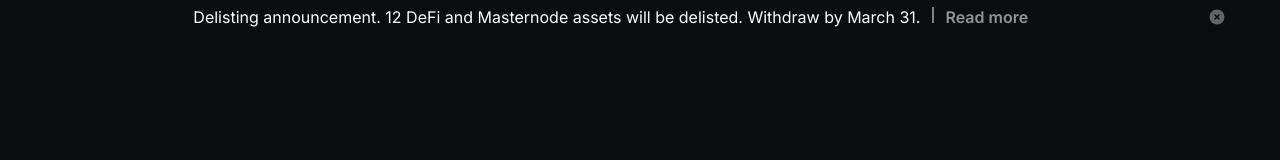
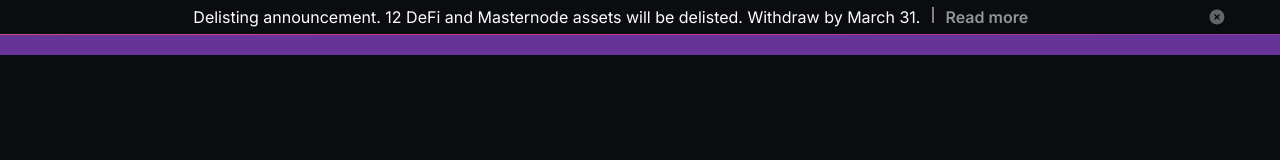
Before and after one commit to mihanahab5/Mikhail, a plain HTML site: page index.html in a window 1280 px wide. Drawn offline with Linux system fonts and the light colour scheme.

Commit message:
alert v3

```diff
--- a/css/header.css
+++ b/css/header.css
@@ -1,22 +1,19 @@
-.alert {
+.alert{
     transition: all .6s ease-out;
     overflow: hidden;
-    min-height: all .1000px;
+    max-height: 1000px;
 }
-
-.alert_wrapper {
+.alert_wrapper{
     display: flex;
+    align-items: center;
     justify-content: space-between;
     width: 100%;
     padding: 7px 0;
 }
-
-
-.alert_text {
+.alert_text{
     width: 95%;
     text-align: center;
 }
-
 .alert_text > p > span{
     width: 2px;
     height: 16px;
@@ -25,7 +22,7 @@
     margin: 0 7px;
 }
 
-.alert_close {
+.alert_close{
     display: flex;
     align-content: center;
     justify-content: center;
@@ -35,13 +32,39 @@
     opacity: 0.36;
     transition: all .1s linear;
 }
-
 .alert_close:hover {
     opacity: 0.6;
 }
 
-.alert_line {
+.alert_line{
     width: 100%;
     height: 1px;
-    animation: lineAnimation 10s ease infinite;
+    background: radial-gradient(149.83% 57218.98% at 92.97% 0%,
+        rgba(67, 161, 247, 0.8) 0%,
+        rgba(102, 112, 233, 0.8) 7.29%,
+        rgba(134, 67, 220, 0.8) 14.06%,
+        rgba(247, 67, 175, 0.8) 28.65%,
+        rgba(247, 128, 112, 0.8) 47.85%,
+        rgba(190, 64, 255, 0.8) 57.29%,
+        rgba(32, 188, 255, 0.8) 71.87%,
+        rgba(0, 247, 158, 0.8) 100%);
+    background-size: 400% 400%;
+    animation: lineAnimation 5s ease infinite;
 }
+
+.header_wrapper{
+    height: 20px;
+    background: rebeccapurple;
+}
+
+@keyframes lineAnimation {
+    0%{
+        background-position: 50% 50%;
+    }
+    50%{
+        background-position: 100% 50%;
+    }
+    100%{
+        background-position: 50% 50%;
+    }
+}
--- a/css/main.css
+++ b/css/main.css
@@ -1,39 +1,38 @@
 /* Fonts */
-@import url('https://fonts.googleapis.com/css2?family=Cardo:ital@1&family=Inter:wght@400;500;600;700;800&family=Open+Sans:wght@700&family=Raleway:wght@400;600;700&display=swap');
+@import url('https://fonts.googleapis.com/css2?family=Inter:wght@400;500;600;700;800&display=swap');
 
 /* Import styles */
 @import url('./header.css');
 
 /* Main Styles */
-body, html {
+body, html{
     font-family: 'Inter', sans-serif;
     background: #0A0C0F;
     color: #fff;
     font-weight: medium;
 }
 
-*, ::before, ::after {
+*, ::before, ::after{
     margin: 0;
     padding: 0;
     box-sizing: border-box;
 }
 
 /* Container */
-.container {
+.container{
     max-width: 1180px;
     margin: 0 auto;
     padding: 0 5px;
 }
 
 /* Second button */
-.second_btn {
+.second_btn{
     display: inline-block;
     color: #939495;
     text-decoration: none;
     font-weight: 600;
     transition: all .1s linear;
 }
-
-.second_btn:hover {
-    color: #b8b9b9
+.second_btn:hover{
+    color: #b8b9b9;
 }
```
Also changed, not shown: index.html (line endings or trailing spaces).
